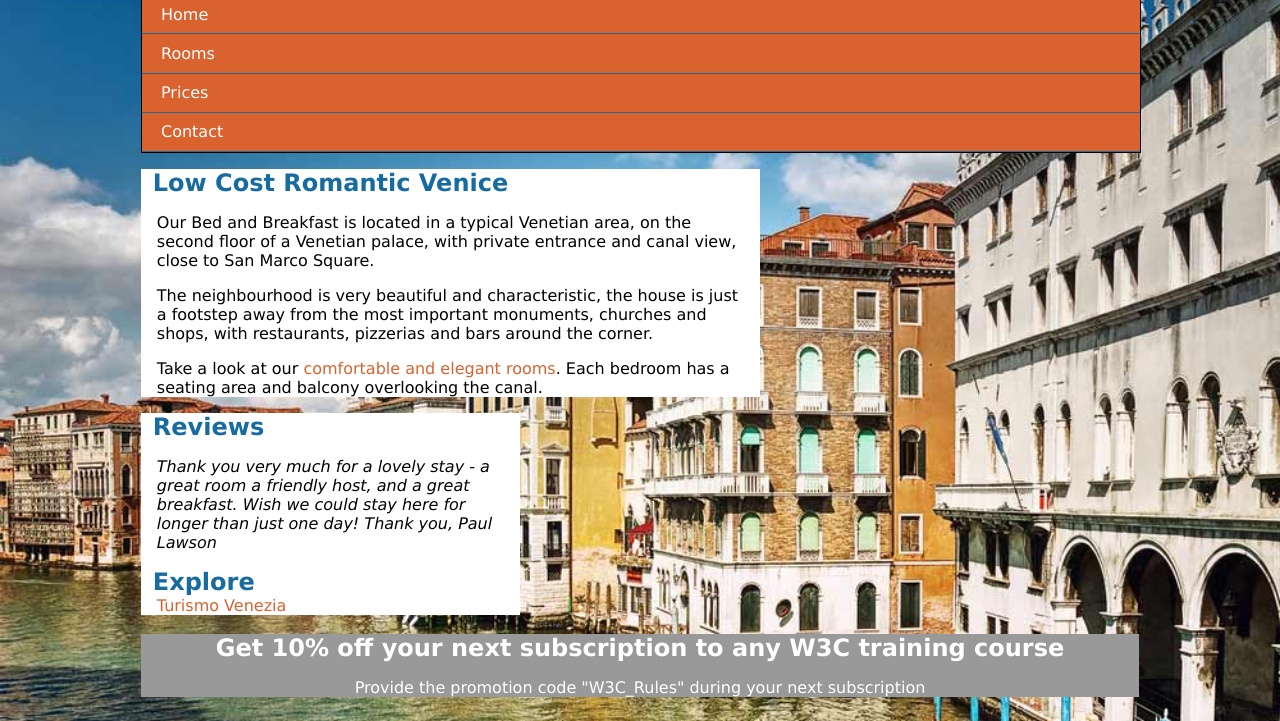
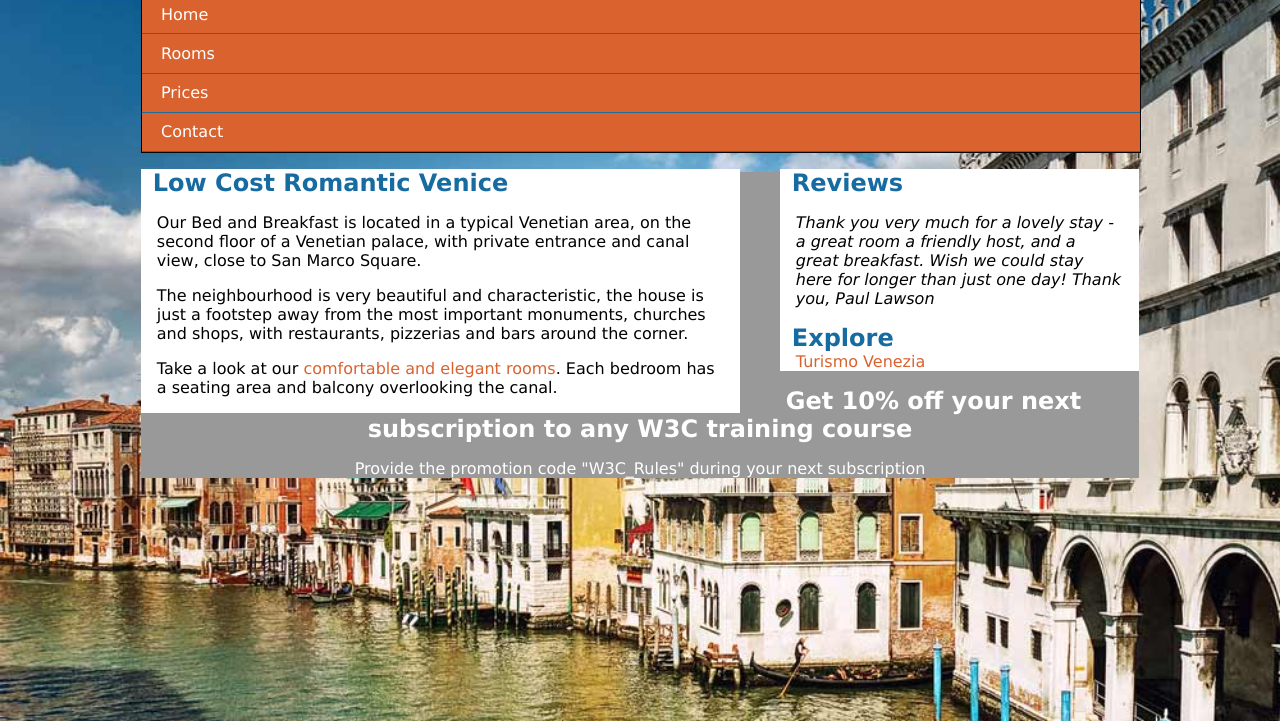
Before and after one commit to alexandrubaban/rwdjan14b, a plain HTML site: page index.html in a window 1280 px wide. Shown: the part 79-800 px from the top of the page. Drawn offline with Linux system fonts and the light colour scheme.

Commit message:
more work

```diff
--- a/css/styles.css
+++ b/css/styles.css
@@ -212,11 +212,13 @@ label {
 @media all and (min-width: 37em) {
 
 	#content {
-		width: 62%;
+		width: 60%;
+		float: left;
 	}
 
 	#aside {
-		width: 38%;
+		width: 36%;
+		float: right;
 	}
 
 }
```
